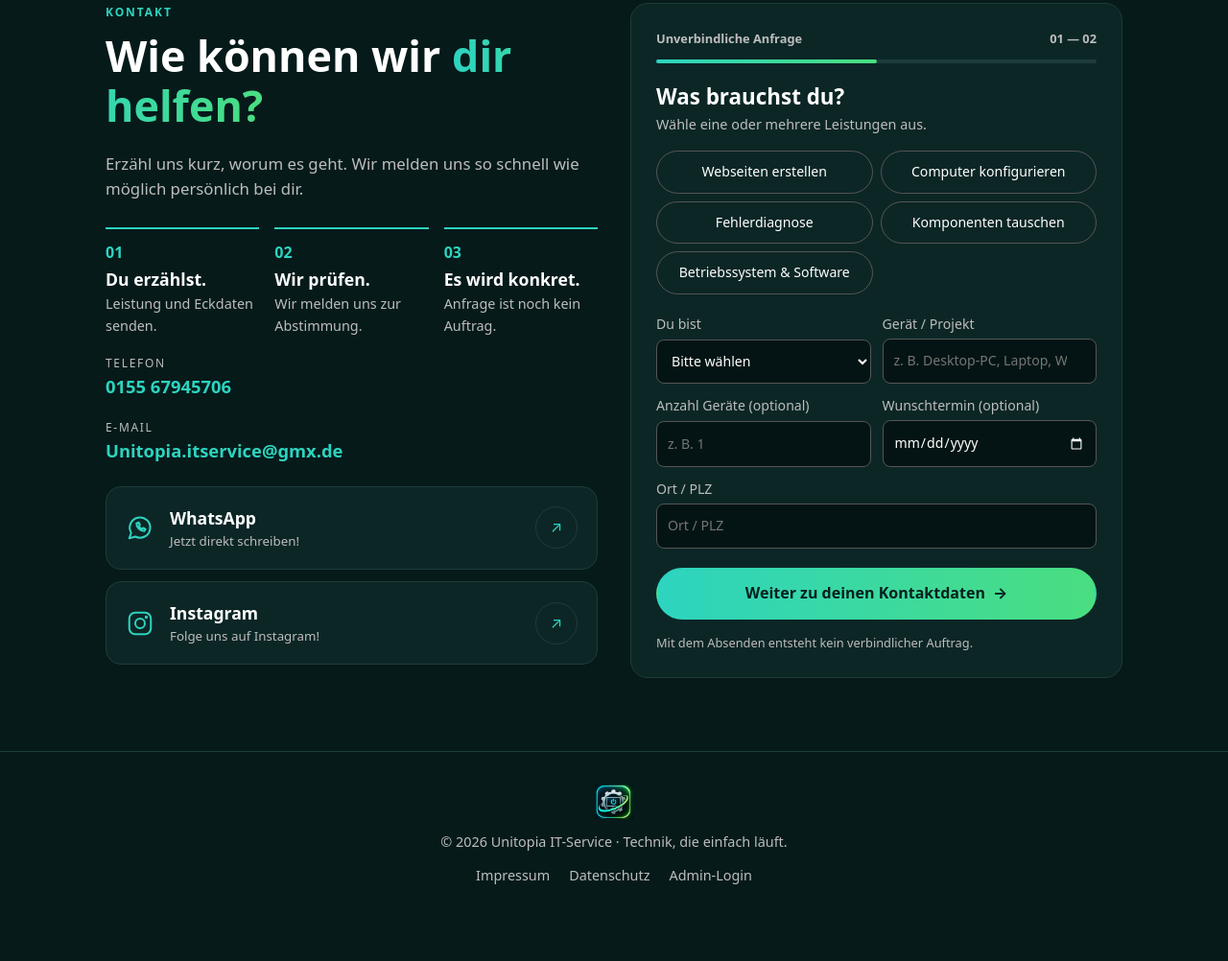
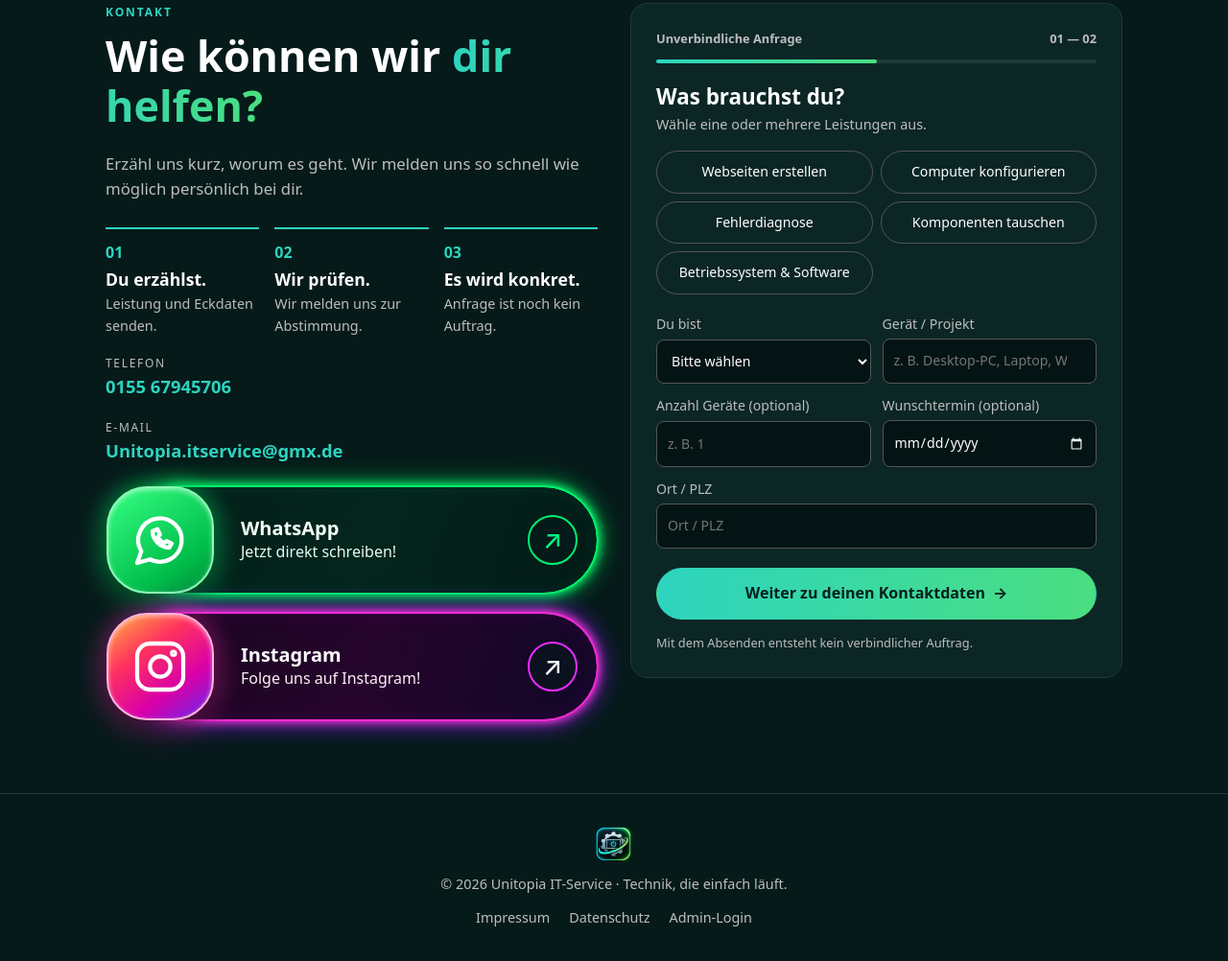
Before and after one commit to Unitopia-IT-Service/Homepage, a plain HTML site: page index.html in a window 1280 px wide. Shown: the part 2768-3770 px from the top of the page at 96% size. Before the commit the page ends 3726 px from the top, so only its background shows below. Drawn offline with nearby package versions, Linux system fonts and the light colour scheme; no server answers.

Commit message:
Update styles.css

```diff
--- a/styles.css
+++ b/styles.css
@@ -131,3 +131,132 @@ h2 span{background:var(--grad);-webkit-background-clip:text;background-clip:text
 
 .media.has-img{aspect-ratio:16/9;padding:0;overflow:hidden}.media.has-img img{width:100%;height:100%;object-fit:cover;display:block}.ki-badge{position:absolute;left:10px;bottom:10px;background:#000c;color:#fff;font-size:.7rem;letter-spacing:.04em;padding:3px 9px;border-radius:99px;border:1px solid #ffffff40}
 .social-list{display:grid;gap:12px;margin-top:22px}.social-card{display:flex;align-items:center;gap:16px;padding:18px 20px;background:var(--bg2);border:1px solid var(--line);border-radius:16px;color:inherit;text-decoration:none;transition:.2s}.social-card:hover{border-color:var(--ac);transform:translateY(-2px)}.social-card span{display:flex;flex-direction:column;flex:1}.social-card b{font-size:1.1rem}.social-card small{color:var(--muted)}.social-card i{font-style:normal;width:44px;height:44px;border:1px solid var(--line);border-radius:50%;display:grid;place-items:center;color:var(--ac)}
+
+
+/* Kontakt: eigenständige Markenoptik für WhatsApp und Instagram */
+.social-card-whatsapp{
+  background:#075e54;
+  border-color:#25D366;
+  color:#fff;
+}
+.social-card-whatsapp svg{stroke:#25D366}
+.social-card-whatsapp small{color:#e1fff0}
+.social-card-whatsapp i{color:#25D366;border-color:#25D36655}
+.social-card-whatsapp:hover{background:#08796b;border-color:#25D366}
+.social-card-whatsapp:hover i{background:#25D366;color:#063d35}
+
+.social-card-instagram{
+  background:linear-gradient(115deg,#5830a0 0%,#a52b78 52%,#d94b45 100%);
+  border-color:#c13584;
+  color:#fff;
+}
+.social-card-instagram svg{stroke:#fff}
+.social-card-instagram small{color:#fff0f6}
+.social-card-instagram i{color:#fff;border-color:#ffffff66}
+.social-card-instagram:hover{
+  background:linear-gradient(115deg,#6d3dbb 0%,#bd368b 52%,#f06450 100%);
+  border-color:#f77737;
+}
+.social-card-instagram:hover i{background:#fff;color:#a52b78;border-color:#fff}
+
+
+/* Ausgewählte Widget-Variante: unten rechts – Neon-Glas-Pills */
+.social-list{gap:20px}
+.social-card{
+  min-height:112px;
+  position:relative;
+  isolation:isolate;
+  overflow:visible;
+  border-radius:999px;
+  padding:20px 78px 20px 116px;
+  margin-left:24px;
+  box-shadow:0 0 18px #0008,inset 0 0 18px #ffffff0b;
+}
+.social-card::before{
+  content:"";
+  position:absolute;
+  inset:-2px;
+  z-index:-1;
+  border-radius:inherit;
+  opacity:.95;
+  pointer-events:none;
+}
+.social-card>svg{
+  position:absolute;
+  z-index:2;
+  left:-24px;
+  top:50%;
+  transform:translateY(-50%);
+  width:112px;
+  height:112px;
+  padding:22px;
+  border-radius:38%;
+  box-shadow:0 8px 24px #0008,inset 0 2px 5px #ffffff80;
+}
+.social-copy{display:flex;flex-direction:column;flex:1;min-width:0;gap:2px}
+.social-card b{font-size:1.25rem;line-height:1.2}
+.social-card small{font-size:1rem;line-height:1.35}
+.social-card i{
+  position:absolute;
+  right:20px;
+  top:50%;
+  transform:translateY(-50%);
+  width:52px;
+  height:52px;
+  border-radius:50%;
+  display:grid;
+  place-items:center;
+  font-size:1.65rem;
+  font-style:normal;
+  font-weight:500;
+  background:#061a1a99;
+  transition:background .2s,transform .2s;
+}
+.social-card:hover{transform:translateY(-3px) scale(1.005)}
+.social-card:hover i{transform:translateY(-50%) scale(1.08)}
+
+.social-card-whatsapp{
+  background:linear-gradient(110deg,#031d18 0%,#04251e 52%,#031a17 100%);
+  border:1px solid #0aff76;
+  color:#f4fff8;
+  box-shadow:0 0 8px #00ff6a99,0 0 24px #00e85b55,inset 0 0 20px #00ff6a12;
+}
+.social-card-whatsapp::before{
+  border:2px solid #00f56a;
+  box-shadow:0 0 12px #00ff75,0 0 28px #00e85b88;
+}
+.social-card-whatsapp>svg{
+  background:linear-gradient(145deg,#35ff83,#00bd4a 72%,#008b39);
+  border:2px solid #8affb3;
+  stroke:#fff;
+  filter:drop-shadow(0 0 12px #00ff77aa);
+}
+.social-card-whatsapp i{color:#00ff80;border:2px solid #00ed70}
+.social-card-whatsapp:hover{background:linear-gradient(110deg,#052b20,#063b28 60%,#03231d)}
+
+.social-card-instagram{
+  background:linear-gradient(110deg,#16051e 0%,#26052c 50%,#100725 100%);
+  border:1px solid #ff35cf;
+  color:#fff;
+  box-shadow:0 0 9px #ff39c999,0 0 25px #a000ff66,inset 0 0 22px #e600ff18;
+}
+.social-card-instagram::before{
+  border:2px solid #f42bdb;
+  box-shadow:0 0 12px #ff39d9,0 0 30px #8e27ff99;
+}
+.social-card-instagram>svg{
+  background:linear-gradient(145deg,#ffb33d 0%,#ff315f 35%,#d900a8 68%,#6427ed 100%);
+  border:2px solid #ffb4df;
+  stroke:#fff;
+  filter:drop-shadow(0 0 13px #ff32bb99);
+}
+.social-card-instagram i{color:#fff;border:2px solid #e72cff}
+.social-card-instagram:hover{background:linear-gradient(110deg,#25072d,#3a073d 55%,#190a38)}
+
+@media(max-width:520px){
+  .social-card{min-height:88px;padding:14px 58px 14px 82px;margin-left:18px}
+  .social-card>svg{width:82px;height:82px;left:-18px;padding:17px}
+  .social-card b{font-size:1.05rem}
+  .social-card small{font-size:.82rem}
+  .social-card i{right:12px;width:40px;height:40px;font-size:1.3rem}
+}
```
